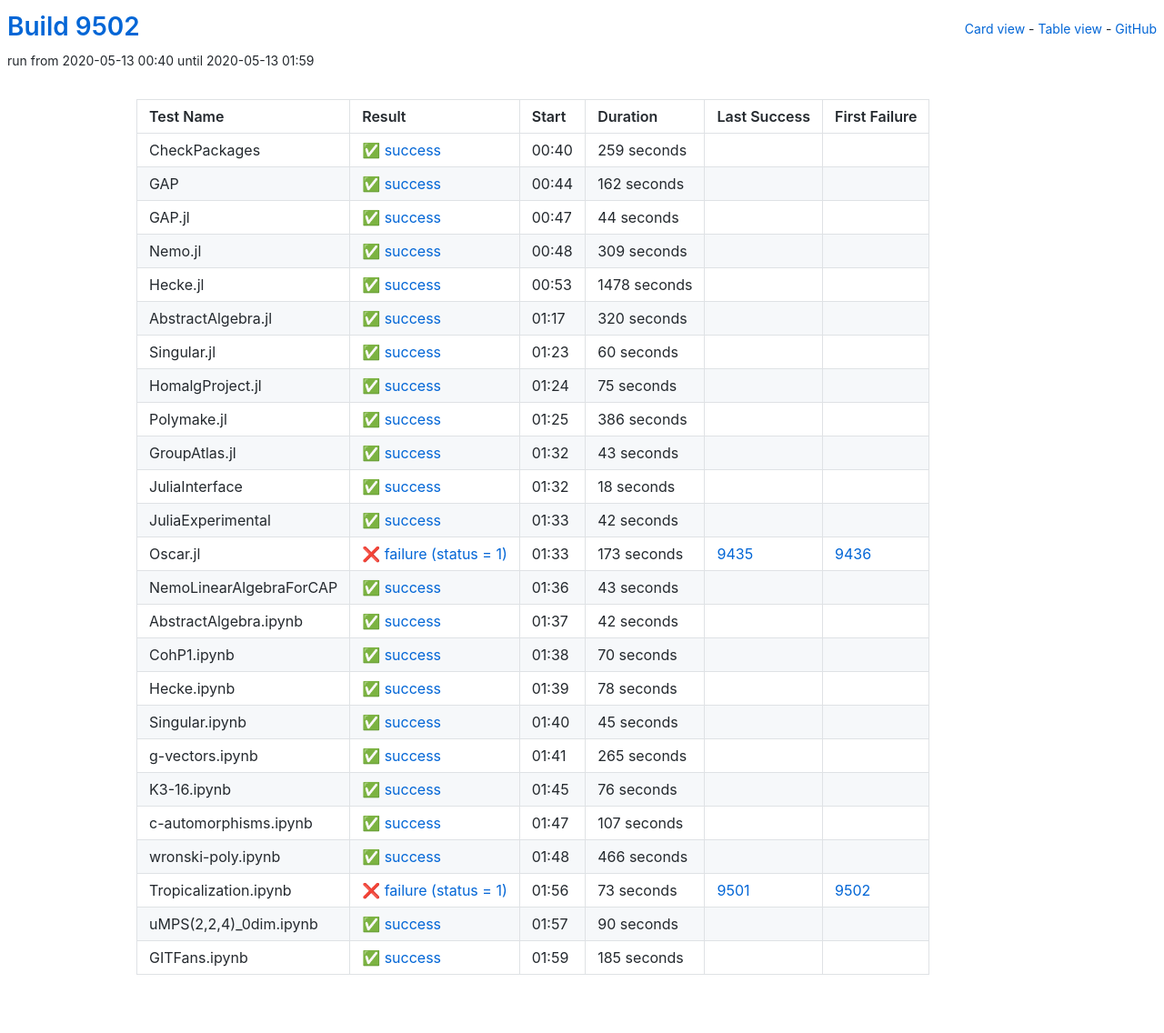
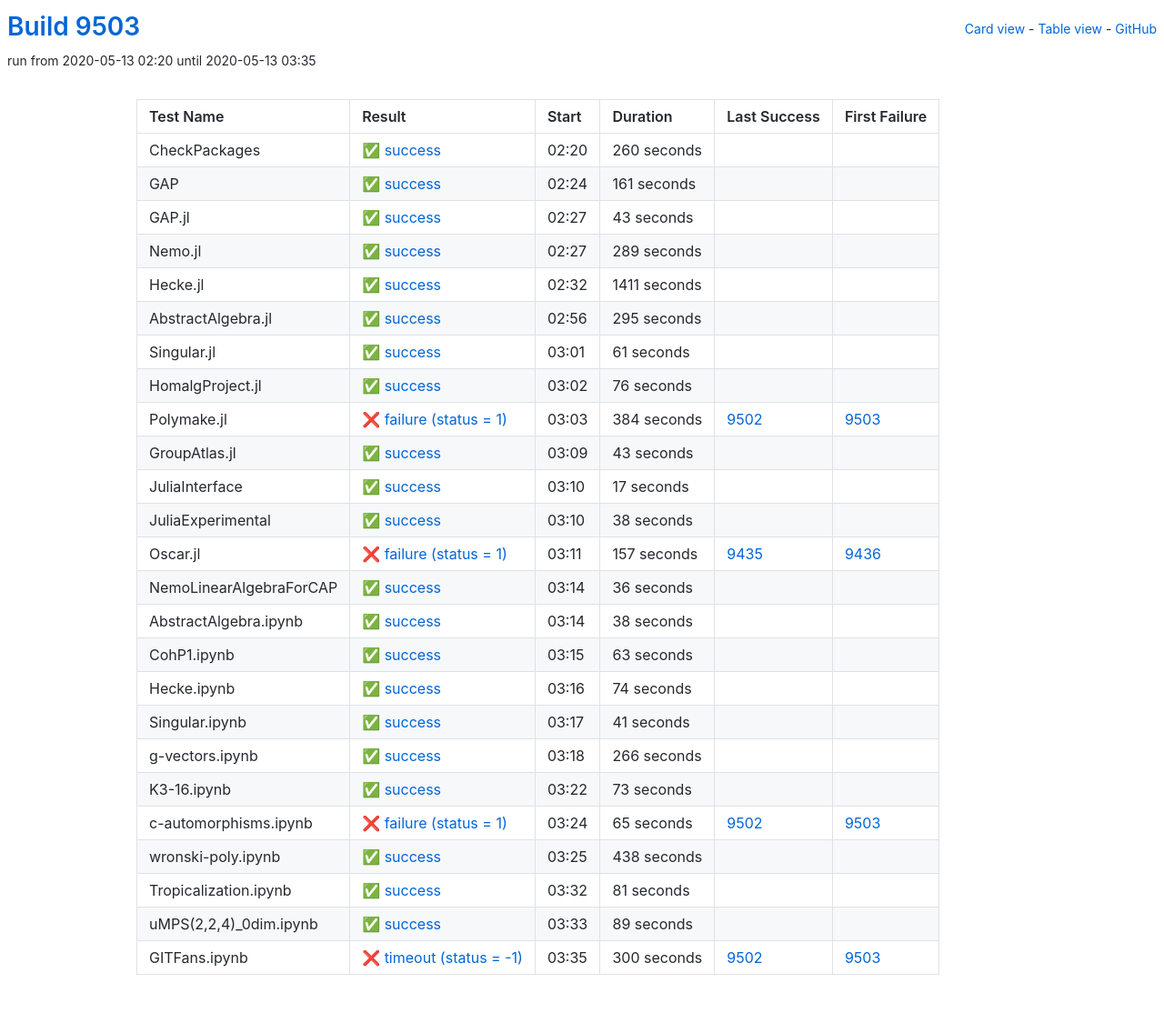
Before and after one commit to oscar-system/oscar-ci-status, a Jekyll site: the page built from table.html, in a window 1280 px wide. Shown: the whole page at 91% size. Built offline with Jekyll 4.4.1, drawn with Linux system fonts in a browser that asks for light colours.

Commit message:
Build 9503

```diff
--- a/_data/ci.yml
+++ b/_data/ci.yml
@@ -1,115 +1,115 @@
-build: 9502
-build_url: https://oscarci.mathematik.uni-kl.de/job/oscar/9502/
+build: 9503
+build_url: https://oscarci.mathematik.uni-kl.de/job/oscar/9503/
 job: oscar
 tests:
-- duration: 259
+- duration: 260
   exitcode: 0
   first_failure: false
   first_failure_url: null
   id: checkpackages
   last_success: false
   last_success_url: null
-  log: https://oscarci.mathematik.uni-kl.de/job/oscar/9502/artifact/logs/build-9502/CheckPackages.log
+  log: https://oscarci.mathematik.uni-kl.de/job/oscar/9503/artifact/logs/build-9503/CheckPackages.log
   name: CheckPackages
-  start: 2020-05-13 00:40
+  start: 2020-05-13 02:20
   status: success
   success: true
-- duration: 162
+- duration: 161
   exitcode: 0
   first_failure: false
   first_failure_url: null
   id: gap
   last_success: false
   last_success_url: null
-  log: https://oscarci.mathematik.uni-kl.de/job/oscar/9502/artifact/logs/build-9502/GAP.log
+  log: https://oscarci.mathematik.uni-kl.de/job/oscar/9503/artifact/logs/build-9503/GAP.log
   name: GAP
-  start: 2020-05-13 00:44
+  start: 2020-05-13 02:24
   status: success
   success: true
-- duration: 44
+- duration: 43
   exitcode: 0
   first_failure: false
   first_failure_url: null
   id: gap-jl
   last_success: false
   last_success_url: null
-  log: https://oscarci.mathematik.uni-kl.de/job/oscar/9502/artifact/logs/build-9502/GAP.jl.log
+  log: https://oscarci.mathematik.uni-kl.de/job/oscar/9503/artifact/logs/build-9503/GAP.jl.log
   name: GAP.jl
-  start: 2020-05-13 00:47
+  start: 2020-05-13 02:27
   status: success
   success: true
-- duration: 309
+- duration: 289
   exitcode: 0
   first_failure: false
   first_failure_url: null
   id: nemo-jl
   last_success: false
   last_success_url: null
-  log: https://oscarci.mathematik.uni-kl.de/job/oscar/9502/artifact/logs/build-9502/Nemo.jl.log
+  log: https://oscarci.mathematik.uni-kl.de/job/oscar/9503/artifact/logs/build-9503/Nemo.jl.log
   name: Nemo.jl
-  start: 2020-05-13 00:48
+  start: 2020-05-13 02:27
   status: success
   success: true
-- duration: 1478
+- duration: 1411
   exitcode: 0
   first_failure: false
   first_failure_url: null
   id: hecke-jl
   last_success: false
   last_success_url: null
-  log: https://oscarci.mathematik.uni-kl.de/job/oscar/9502/artifact/logs/build-9502/Hecke.jl.log
+  log: https://oscarci.mathematik.uni-kl.de/job/oscar/9503/artifact/logs/build-9503/Hecke.jl.log
   name: Hecke.jl
-  start: 2020-05-13 00:53
+  start: 2020-05-13 02:32
   status: success
   success: true
-- duration: 320
+- duration: 295
   exitcode: 0
   first_failure: false
   first_failure_url: null
   id: abstractalgebra-jl
   last_success: false
   last_success_url: null
-  log: https://oscarci.mathematik.uni-kl.de/job/oscar/9502/artifact/logs/build-9502/AbstractAlgebra.jl.log
+  log: https://oscarci.mathematik.uni-kl.de/job/oscar/9503/artifact/logs/build-9503/AbstractAlgebra.jl.log
   name: AbstractAlgebra.jl
-  start: 2020-05-13 01:17
+  start: 2020-05-13 02:56
   status: success
   success: true
-- duration: 60
+- duration: 61
   exitcode: 0
   first_failure: false
   first_failure_url: null
   id: singular-jl
   last_success: false
   last_success_url: null
-  log: https://oscarci.mathematik.uni-kl.de/job/oscar/9502/artifact/logs/build-9502/Singular.jl.log
+  log: https://oscarci.mathematik.uni-kl.de/job/oscar/9503/artifact/logs/build-9503/Singular.jl.log
   name: Singular.jl
-  start: 2020-05-13 01:23
+  start: 2020-05-13 03:01
   status: success
   success: true
-- duration: 75
+- duration: 76
   exitcode: 0
   first_failure: false
   first_failure_url: null
   id: homalgproject-jl
   last_success: false
   last_success_url: null
-  log: https://oscarci.mathematik.uni-kl.de/job/oscar/9502/artifact/logs/build-9502/HomalgProject.jl.log
+  log: https://oscarci.mathematik.uni-kl.de/job/oscar/9503/artifact/logs/build-9503/HomalgProject.jl.log
   name: HomalgProject.jl
-  start: 2020-05-13 01:24
+  start: 2020-05-13 03:02
   status: success
   success: true
-- duration: 386
-  exitcode: 0
-  first_failure: false
-  first_failure_url: null
+- duration: 384
+  exitcode: 1
+  first_failure: 9503
+  first_failure_url: https://oscarci.mathematik.uni-kl.de/job/oscar/9503/
   id: polymake-jl
-  last_success: false
-  last_success_url: null
-  log: https://oscarci.mathematik.uni-kl.de/job/oscar/9502/artifact/logs/build-9502/Polymake.jl.log
+  last_success: 9502
+  last_success_url: https://oscarci.mathematik.uni-kl.de/job/oscar/9502/
+  log: https://oscarci.mathematik.uni-kl.de/job/oscar/9503/artifact/logs/build-9503/Polymake.jl.log
   name: Polymake.jl
-  start: 2020-05-13 01:25
-  status: success
-  success: true
+  start: 2020-05-13 03:03
+  status: failure
+  success: false
 - duration: 43
   exitcode: 0
   first_failure: false
@@ -117,188 +117,188 @@ tests:
   id: groupatlas-jl
   last_success: false
   last_success_url: null
-  log: https://oscarci.mathematik.uni-kl.de/job/oscar/9502/artifact/logs/build-9502/GroupAtlas.jl.log
+  log: https://oscarci.mathematik.uni-kl.de/job/oscar/9503/artifact/logs/build-9503/GroupAtlas.jl.log
   name: GroupAtlas.jl
-  start: 2020-05-13 01:32
+  start: 2020-05-13 03:09
   status: success
   success: true
-- duration: 18
+- duration: 17
   exitcode: 0
   first_failure: false
   first_failure_url: null
   id: juliainterface
   last_success: false
   last_success_url: null
-  log: https://oscarci.mathematik.uni-kl.de/job/oscar/9502/artifact/logs/build-9502/JuliaInterface.log
+  log: https://oscarci.mathematik.uni-kl.de/job/oscar/9503/artifact/logs/build-9503/JuliaInterface.log
   name: JuliaInterface
-  start: 2020-05-13 01:32
+  start: 2020-05-13 03:10
   status: success
   success: true
-- duration: 42
+- duration: 38
   exitcode: 0
   first_failure: false
   first_failure_url: null
   id: juliaexperimental
   last_success: false
   last_success_url: null
-  log: https://oscarci.mathematik.uni-kl.de/job/oscar/9502/artifact/logs/build-9502/JuliaExperimental.log
+  log: https://oscarci.mathematik.uni-kl.de/job/oscar/9503/artifact/logs/build-9503/JuliaExperimental.log
   name: JuliaExperimental
-  start: 2020-05-13 01:33
+  start: 2020-05-13 03:10
   status: success
   success: true
-- duration: 173
+- duration: 157
   exitcode: 1
   first_failure: 9436
   first_failure_url: https://oscarci.mathematik.uni-kl.de/job/oscar/9436/
   id: oscar-jl
   last_success: 9435
   last_success_url: https://oscarci.mathematik.uni-kl.de/job/oscar/9435/
-  log: https://oscarci.mathematik.uni-kl.de/job/oscar/9502/artifact/logs/build-9502/Oscar.jl.log
+  log: https://oscarci.mathematik.uni-kl.de/job/oscar/9503/artifact/logs/build-9503/Oscar.jl.log
   name: Oscar.jl
-  start: 2020-05-13 01:33
+  start: 2020-05-13 03:11
   status: failure
   success: false
-- duration: 43
+- duration: 36
   exitcode: 0
   first_failure: false
   first_failure_url: null
   id: nemolinearalgebraforcap
   last_success: false
   last_success_url: null
-  log: https://oscarci.mathematik.uni-kl.de/job/oscar/9502/artifact/logs/build-9502/NemoLinearAlgebraForCAP.log
+  log: https://oscarci.mathematik.uni-kl.de/job/oscar/9503/artifact/logs/build-9503/NemoLinearAlgebraForCAP.log
   name: NemoLinearAlgebraForCAP
-  start: 2020-05-13 01:36
+  start: 2020-05-13 03:14
   status: success
   success: true
-- duration: 42
+- duration: 38
   exitcode: 0
   first_failure: false
   first_failure_url: null
   id: abstractalgebra-ipynb
   last_success: false
   last_success_url: null
-  log: https://oscarci.mathematik.uni-kl.de/job/oscar/9502/artifact/logs/build-9502/AbstractAlgebra.ipynb.log
+  log: https://oscarci.mathematik.uni-kl.de/job/oscar/9503/artifact/logs/build-9503/AbstractAlgebra.ipynb.log
   name: AbstractAlgebra.ipynb
-  start: 2020-05-13 01:37
+  start: 2020-05-13 03:14
   status: success
   success: true
-- duration: 70
+- duration: 63
   exitcode: 0
   first_failure: false
   first_failure_url: null
   id: cohp1-ipynb
   last_success: false
   last_success_url: null
-  log: https://oscarci.mathematik.uni-kl.de/job/oscar/9502/artifact/logs/build-9502/CohP1.ipynb.log
+  log: https://oscarci.mathematik.uni-kl.de/job/oscar/9503/artifact/logs/build-9503/CohP1.ipynb.log
   name: CohP1.ipynb
-  start: 2020-05-13 01:38
+  start: 2020-05-13 03:15
   status: success
   success: true
-- duration: 78
+- duration: 74
   exitcode: 0
   first_failure: false
   first_failure_url: null
   id: hecke-ipynb
   last_success: false
   last_success_url: null
-  log: https://oscarci.mathematik.uni-kl.de/job/oscar/9502/artifact/logs/build-9502/Hecke.ipynb.log
+  log: https://oscarci.mathematik.uni-kl.de/job/oscar/9503/artifact/logs/build-9503/Hecke.ipynb.log
   name: Hecke.ipynb
-  start: 2020-05-13 01:39
+  start: 2020-05-13 03:16
   status: success
   success: true
-- duration: 45
+- duration: 41
   exitcode: 0
   first_failure: false
   first_failure_url: null
   id: singular-ipynb
   last_success: false
   last_success_url: null
-  log: https://oscarci.mathematik.uni-kl.de/job/oscar/9502/artifact/logs/build-9502/Singular.ipynb.log
+  log: https://oscarci.mathematik.uni-kl.de/job/oscar/9503/artifact/logs/build-9503/Singular.ipynb.log
   name: Singular.ipynb
-  start: 2020-05-13 01:40
+  start: 2020-05-13 03:17
   status: success
   success: true
-- duration: 265
+- duration: 266
   exitcode: 0
   first_failure: false
   first_failure_url: null
   id: g-vectors-ipynb
   last_success: false
   last_success_url: null
-  log: https://oscarci.mathematik.uni-kl.de/job/oscar/9502/artifact/logs/build-9502/g-vectors.ipynb.log
+  log: https://oscarci.mathematik.uni-kl.de/job/oscar/9503/artifact/logs/build-9503/g-vectors.ipynb.log
   name: g-vectors.ipynb
-  start: 2020-05-13 01:41
+  start: 2020-05-13 03:18
   status: success
   success: true
-- duration: 76
+- duration: 73
   exitcode: 0
   first_failure: false
   first_failure_url: null
   id: k3-16-ipynb
   last_success: false
   last_success_url: null
-  log: https://oscarci.mathematik.uni-kl.de/job/oscar/9502/artifact/logs/build-9502/K3-16.ipynb.log
+  log: https://oscarci.mathematik.uni-kl.de/job/oscar/9503/artifact/logs/build-9503/K3-16.ipynb.log
   name: K3-16.ipynb
-  start: 2020-05-13 01:45
+  start: 2020-05-13 03:22
   status: success
   success: true
-- duration: 107
-  exitcode: 0
-  first_failure: false
-  first_failure_url: null
+- duration: 65
+  exitcode: 1
+  first_failure: 9503
+  first_failure_url: https://oscarci.mathematik.uni-kl.de/job/oscar/9503/
   id: c-automorphisms-ipynb
-  last_success: false
-  last_success_url: null
-  log: https://oscarci.mathematik.uni-kl.de/job/oscar/9502/artifact/logs/build-9502/c-automorphisms.ipynb.log
+  last_success: 9502
+  last_success_url: https://oscarci.mathematik.uni-kl.de/job/oscar/9502/
+  log: https://oscarci.mathematik.uni-kl.de/job/oscar/9503/artifact/logs/build-9503/c-automorphisms.ipynb.log
   name: c-automorphisms.ipynb
-  start: 2020-05-13 01:47
-  status: success
-  success: true
-- duration: 466
+  start: 2020-05-13 03:24
+  status: failure
+  success: false
+- duration: 438
   exitcode: 0
   first_failure: false
   first_failure_url: null
   id: wronski-poly-ipynb
   last_success: false
   last_success_url: null
-  log: https://oscarci.mathematik.uni-kl.de/job/oscar/9502/artifact/logs/build-9502/wronski-poly.ipynb.log
+  log: https://oscarci.mathematik.uni-kl.de/job/oscar/9503/artifact/logs/build-9503/wronski-poly.ipynb.log
   name: wronski-poly.ipynb
-  start: 2020-05-13 01:48
+  start: 2020-05-13 03:25
   status: success
   success: true
-- duration: 73
-  exitcode: 1
-  first_failure: 9502
-  first_failure_url: https://oscarci.mathematik.uni-kl.de/job/oscar/9502/
+- duration: 81
+  exitcode: 0
+  first_failure: false
+  first_failure_url: null
   id: tropicalization-ipynb
-  last_success: 9501
-  last_success_url: https://oscarci.mathematik.uni-kl.de/job/oscar/9501/
-  log: https://oscarci.mathematik.uni-kl.de/job/oscar/9502/artifact/logs/build-9502/Tropicalization.ipynb.log
+  last_success: false
+  last_success_url: null
+  log: https://oscarci.mathematik.uni-kl.de/job/oscar/9503/artifact/logs/build-9503/Tropicalization.ipynb.log
   name: Tropicalization.ipynb
-  start: 2020-05-13 01:56
-  status: failure
-  success: false
-- duration: 90
+  start: 2020-05-13 03:32
+  status: success
+  success: true
+- duration: 89
   exitcode: 0
   first_failure: false
   first_failure_url: null
   id: umps-2-2-4-0dim-ipynb
   last_success: false
   last_success_url: null
-  log: https://oscarci.mathematik.uni-kl.de/job/oscar/9502/artifact/logs/build-9502/uMPS-2-2-4-_0dim.ipynb.log
+  log: https://oscarci.mathematik.uni-kl.de/job/oscar/9503/artifact/logs/build-9503/uMPS-2-2-4-_0dim.ipynb.log
   name: uMPS(2,2,4)_0dim.ipynb
-  start: 2020-05-13 01:57
+  start: 2020-05-13 03:33
   status: success
   success: true
-- duration: 185
-  exitcode: 0
-  first_failure: false
-  first_failure_url: null
+- duration: 300
+  exitcode: -1
+  first_failure: 9503
+  first_failure_url: https://oscarci.mathematik.uni-kl.de/job/oscar/9503/
   id: gitfans-ipynb
-  last_success: false
-  last_success_url: null
-  log: https://oscarci.mathematik.uni-kl.de/job/oscar/9502/artifact/logs/build-9502/GITFans.ipynb.log
+  last_success: 9502
+  last_success_url: https://oscarci.mathematik.uni-kl.de/job/oscar/9502/
+  log: https://oscarci.mathematik.uni-kl.de/job/oscar/9503/artifact/logs/build-9503/GITFans.ipynb.log
   name: GITFans.ipynb
-  start: 2020-05-13 01:59
-  status: success
-  success: true
+  start: 2020-05-13 03:35
+  status: timeout
+  success: false
```
Also changed, not shown: README.md.
